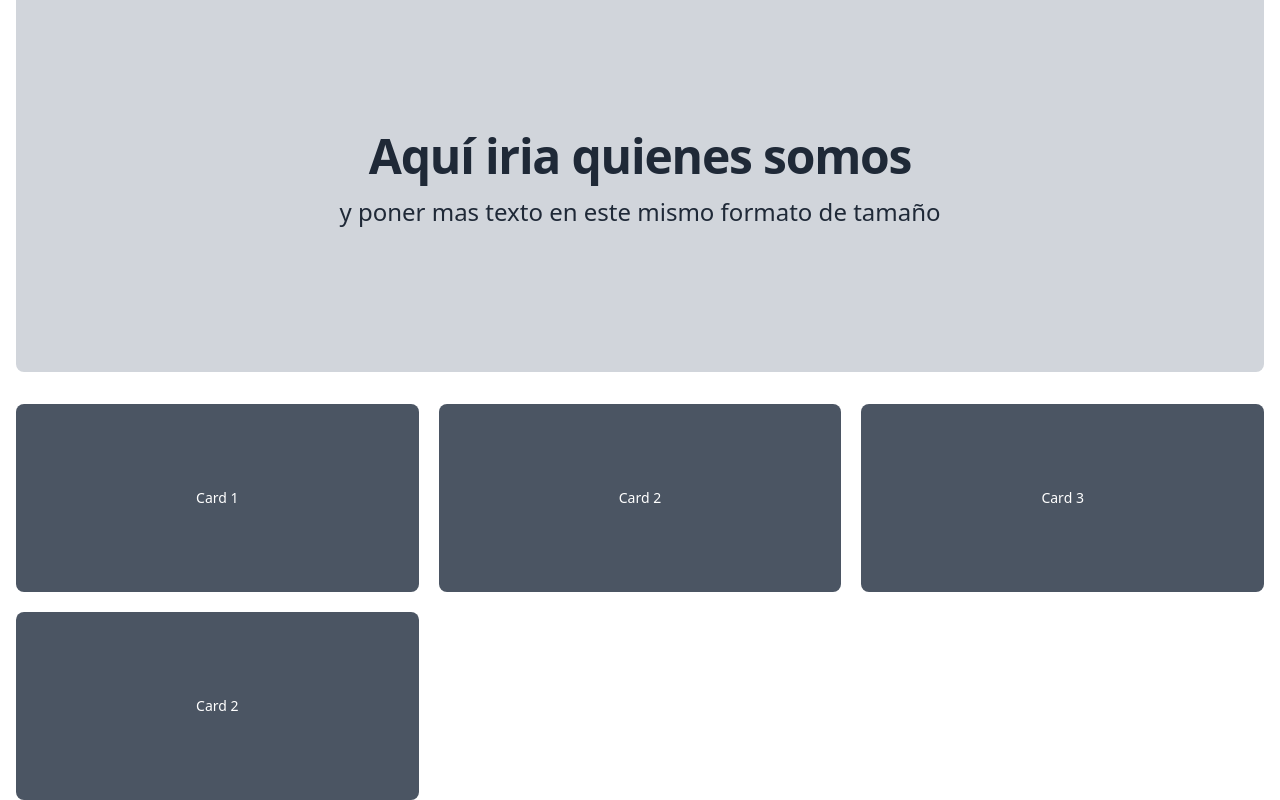
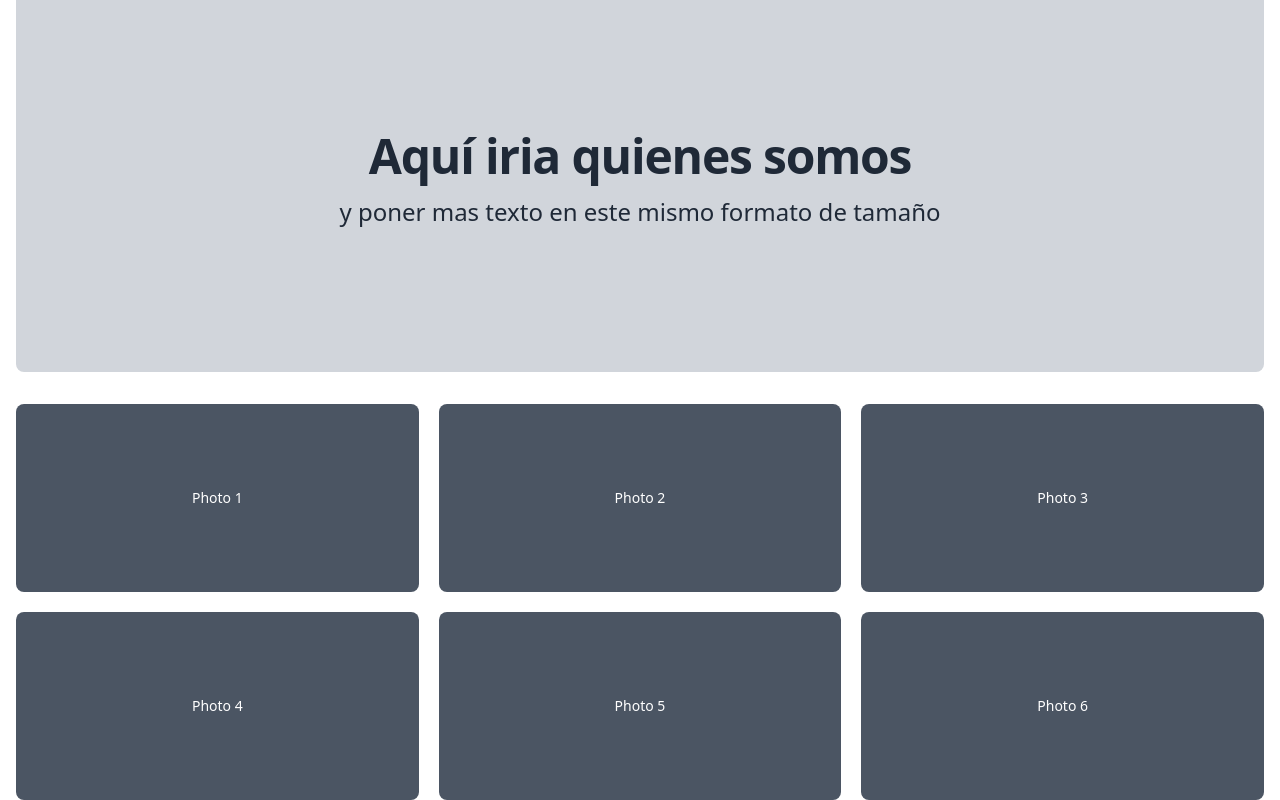
Before and after one commit to ESP3CTRUM/vaazar-montana, a Next.js app: page / in a window 1280 px wide. Shown: the part 401-1201 px from the top of the page. Built offline with nearby package versions, Linux system fonts and the light colour scheme.

Commit message:
se modificó el cursor

```diff
--- a/app/layout.tsx
+++ b/app/layout.tsx
@@ -6,10 +6,8 @@ export const metadata: Metadata = {
 };
 export default function RootLayout({ children }: Readonly<{ children: React.ReactNode }>) {
     return (
-        <html lang="en" data-oid="umcl-v-">
-            <body className="" data-oid="hwo2l:a">
-                {children}
-            </body>
+        <html lang="en">
+            <body className="">{children}</body>
         </html>
     );
 }
--- a/app/page.tsx
+++ b/app/page.tsx
@@ -1,8 +1,15 @@
 'use client';
 
 import Image from 'next/image';
+import { useState } from 'react';
 
 export default function Page() {
+    const [selectedCard, setSelectedCard] = useState<number | null>(null);
+
+    const handleCardClick = (cardNumber: number) => {
+        setSelectedCard(selectedCard === cardNumber ? null : cardNumber);
+    };
+
     return (
         <div
             className="w-full min-h-screen flex flex-col bg-white dark:bg-black transition-colors duration-200"
@@ -53,40 +60,130 @@ export default function Page() {
                 key="olk-tusw"
             >
                 <div
-                    className="bg-gray-600 dark:bg-gray-700 rounded-lg flex items-center justify-center h-[188px]"
+                    className="bg-gray-600 dark:bg-gray-700 rounded-lg flex items-center justify-center h-[188px]
+                             transition-all duration-300 ease-in-out transform
+                             hover:scale-105 hover:shadow-2xl hover:shadow-black/30
+                             hover:bg-gray-500 dark:hover:bg-gray-600
+                             cursor-[url('/cursor.svg'),_pointer]
+                             active:scale-95 relative overflow-hidden"
                     data-oid="6bange7"
                     key="olk-tSUE"
+                    onClick={() => handleCardClick(1)}
                 >
-                    <span className="text-white text-sm font-medium" data-oid="6ayah2g">
-                        Card 1
+                    <div className="absolute inset-0 bg-gradient-to-br from-transparent to-black/20 opacity-0 hover:opacity-100 transition-opacity duration-300"></div>
+                    <span className="text-white text-sm font-medium relative z-10" data-oid="6ayah2g">
+                        {selectedCard === 1 ? 'Photo Gallery 1 - Click to close' : 'Photo 1'}
                     </span>
+                    {selectedCard === 1 && (
+                        <div className="absolute inset-2 bg-white/10 rounded border border-white/30 flex items-center justify-center">
+                            <span className="text-xs text-white/80">Photo content here</span>
+                        </div>
+                    )}
                 </div>
                 <div
-                    className="bg-gray-600 dark:bg-gray-700 rounded-lg flex items-center justify-center h-[188px]"
+                    className="bg-gray-600 dark:bg-gray-700 rounded-lg flex items-center justify-center h-[188px]
+                             transition-all duration-300 ease-in-out transform
+                             hover:scale-105 hover:shadow-2xl hover:shadow-black/30
+                             hover:bg-gray-500 dark:hover:bg-gray-600
+                             cursor-[url('/cursor.svg'),_pointer]
+                             active:scale-95 relative overflow-hidden"
                     data-oid="crb9viq"
                     key="olk-sm-I"
+                    onClick={() => handleCardClick(2)}
                 >
-                    <span className="text-white text-sm font-medium" data-oid="2px9jl9">
-                        Card 2
+                    <div className="absolute inset-0 bg-gradient-to-br from-transparent to-black/20 opacity-0 hover:opacity-100 transition-opacity duration-300"></div>
+                    <span className="text-white text-sm font-medium relative z-10" data-oid="2px9jl9">
+                        {selectedCard === 2 ? 'Photo Gallery 2 - Click to close' : 'Photo 2'}
                     </span>
+                    {selectedCard === 2 && (
+                        <div className="absolute inset-2 bg-white/10 rounded border border-white/30 flex items-center justify-center">
+                            <span className="text-xs text-white/80">Photo content here</span>
+                        </div>
+                    )}
                 </div>
                 <div
-                    className="bg-gray-600 dark:bg-gray-700 rounded-lg flex items-center justify-center h-[188px]"
+                    className="bg-gray-600 dark:bg-gray-700 rounded-lg flex items-center justify-center h-[188px]
+                             transition-all duration-300 ease-in-out transform
+                             hover:scale-105 hover:shadow-2xl hover:shadow-black/30
+                             hover:bg-gray-500 dark:hover:bg-gray-600
+                             cursor-[url('/cursor.svg'),_pointer]
+                             active:scale-95 relative overflow-hidden"
                     data-oid="q-s44-n"
                     key="olk-8F9j"
+                    onClick={() => handleCardClick(3)}
                 >
-                    <span className="text-white text-sm font-medium" data-oid="cqm8g4r">
-                        Card 3
+                    <div className="absolute inset-0 bg-gradient-to-br from-transparent to-black/20 opacity-0 hover:opacity-100 transition-opacity duration-300"></div>
+                    <span className="text-white text-sm font-medium relative z-10" data-oid="cqm8g4r">
+                        {selectedCard === 3 ? 'Photo Gallery 3 - Click to close' : 'Photo 3'}
                     </span>
+                    {selectedCard === 3 && (
+                        <div className="absolute inset-2 bg-white/10 rounded border border-white/30 flex items-center justify-center">
+                            <span className="text-xs text-white/80">Photo content here</span>
+                        </div>
+                    )}
                 </div>
                 <div
-                    className="bg-gray-600 dark:bg-gray-700 rounded-lg flex items-center justify-center h-[188px]"
+                    className="bg-gray-600 dark:bg-gray-700 rounded-lg flex items-center justify-center h-[188px]
+                             transition-all duration-300 ease-in-out transform
+                             hover:scale-105 hover:shadow-2xl hover:shadow-black/30
+                             hover:bg-gray-500 dark:hover:bg-gray-600
+                             cursor-[url('/cursor.svg'),_pointer]
+                             active:scale-95 relative overflow-hidden"
                     data-oid="kmvdvsp"
                     key="olk-jpkn"
+                    onClick={() => handleCardClick(4)}
                 >
-                    <span className="text-white text-sm font-medium" data-oid="v.dic-j">
-                        Card 2
+                    <div className="absolute inset-0 bg-gradient-to-br from-transparent to-black/20 opacity-0 hover:opacity-100 transition-opacity duration-300"></div>
+                    <span className="text-white text-sm font-medium relative z-10" data-oid="v.dic-j">
+                        {selectedCard === 4 ? 'Photo Gallery 4 - Click to close' : 'Photo 4'}
                     </span>
+                    {selectedCard === 4 && (
+                        <div className="absolute inset-2 bg-white/10 rounded border border-white/30 flex items-center justify-center">
+                            <span className="text-xs text-white/80">Photo content here</span>
+                        </div>
+                    )}
+                </div>
+                <div
+                    className="bg-gray-600 dark:bg-gray-700 rounded-lg flex items-center justify-center h-[188px]
+                             transition-all duration-300 ease-in-out transform
+                             hover:scale-105 hover:shadow-2xl hover:shadow-black/30
+                             hover:bg-gray-500 dark:hover:bg-gray-600
+                             cursor-[url('/cursor.svg'),_pointer]
+                             active:scale-95 relative overflow-hidden"
+                    data-oid="5th-card"
+                    key="olk-5th"
+                    onClick={() => handleCardClick(5)}
+                >
+                    <div className="absolute inset-0 bg-gradient-to-br from-transparent to-black/20 opacity-0 hover:opacity-100 transition-opacity duration-300"></div>
+                    <span className="text-white text-sm font-medium relative z-10">
+                        {selectedCard === 5 ? 'Photo Gallery 5 - Click to close' : 'Photo 5'}
+                    </span>
+                    {selectedCard === 5 && (
+                        <div className="absolute inset-2 bg-white/10 rounded border border-white/30 flex items-center justify-center">
+                            <span className="text-xs text-white/80">Photo content here</span>
+                        </div>
+                    )}
+                </div>
+                <div
+                    className="bg-gray-600 dark:bg-gray-700 rounded-lg flex items-center justify-center h-[188px]
+                             transition-all duration-300 ease-in-out transform
+                             hover:scale-105 hover:shadow-2xl hover:shadow-black/30
+                             hover:bg-gray-500 dark:hover:bg-gray-600
+                             cursor-[url('/cursor.svg'),_pointer]
+                             active:scale-95 relative overflow-hidden"
+                    data-oid="6th-card"
+                    key="olk-6th"
+                    onClick={() => handleCardClick(6)}
+                >
+                    <div className="absolute inset-0 bg-gradient-to-br from-transparent to-black/20 opacity-0 hover:opacity-100 transition-opacity duration-300"></div>
+                    <span className="text-white text-sm font-medium relative z-10">
+                        {selectedCard === 6 ? 'Photo Gallery 6 - Click to close' : 'Photo 6'}
+                    </span>
+                    {selectedCard === 6 && (
+                        <div className="absolute inset-2 bg-white/10 rounded border border-white/30 flex items-center justify-center">
+                            <span className="text-xs text-white/80">Photo content here</span>
+                        </div>
+                    )}
                 </div>
             </div>
         </div>
```
Also changed, not shown: public/cursor.svg (added).
